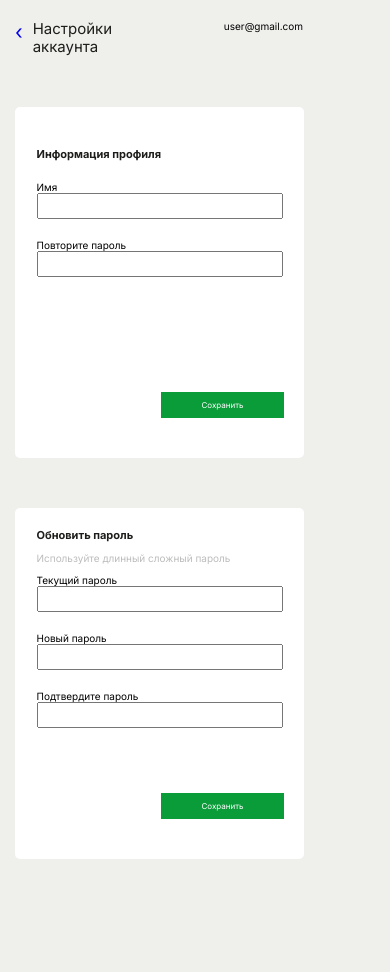
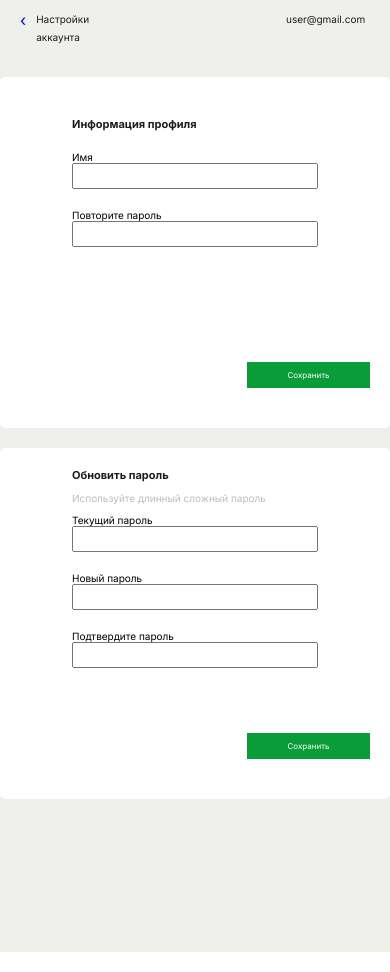
Before and after one commit to Ondar222/Jenil-Jina, a PHP site: page /pages/settingAccount.html in a window 390 px wide. Run offline with PHP 8.4, Linux system fonts and the light colour scheme.

Commit message:
jenil-com

```diff
--- a/index..html
+++ b/index.html
@@ -38,7 +38,7 @@
                 </div>
                 <div class="form_butons">
                     <a class="registered" href="./pages/auth.html">Уже зарегистрированы?</a>
-                    <button class="button" id="button">Зарегистрироваться</button>
+                    <button class="button" id="button" name="button"><a href="./pages/package.html">Зарегистрироваться</a></button>
                 </div>
             </div>
         </div>
--- a/js/script.js
+++ b/js/script.js
@@ -7,7 +7,7 @@ let button = document.querySelector('#button');
 
 let users = {};
 
-function User(name, email, password, repeat__password, regisered) {
+function User(name, email, password, repeat__password) {
     this.name = name;
     this.email = email;
     this.password = password;
--- a/pages/settingAccount.html
+++ b/pages/settingAccount.html
@@ -14,12 +14,14 @@
             <div class="settingAccount__head">
                 <div class="settingAccount__head__title">
                     <div class="settingAccount__back">
-                        <span> <a href="./personalAccount.html">&#8249</a> </span>
+                        <div class="settingAccount__back__back">
+                              <span> <a href="./personalAccount.html">&#8249</a> </span>
                         <p>Настройки аккаунта</p>
+                        </div>
+
+                         <p class="email">user@gmail.com</p>
                     </div>
-                    <div class="email">
-                        <p>user@gmail.com</p>
-                    </div>
+
 
                 </div>
             </div>
--- a/styles/settingAccount.css
+++ b/styles/settingAccount.css
@@ -14,7 +14,7 @@ body {
 
 }
 
-.settingAccount{
+.settingAccount {
     margin: 0 auto;
     width: 360px;
     height: 952px;
@@ -25,33 +25,38 @@ body {
     height: 100%;
     display: flex;
     flex-direction: column;
-    margin-top: 20px;
+    gap: 20px;
 }
 
 .settingAccount__head {
     display: flex;
     width: 100%;
+
 }
 
 .settingAccount__head__title {
     display: flex;
     flex-direction: row;
     justify-content: space-between;
-    width: 80%;
+    width: 100%;
+    padding: 10px 20px;
 }
 
 .settingAccount__back {
     display: flex;
     flex-direction: row;
+    justify-content: space-between;
+    width: 100%;
     gap: 10px;
 }
 
-.settingAccount__back span{
-    font-size: 20px;
+.settingAccount__back__back {
     display: flex;
-    flex-direction: column;
-    justify-content: start;
+    flex-direction: row;
+    gap: 10px;
 }
+
+
 
 .settingAccount__back p {
     display: flex;
@@ -60,13 +65,13 @@ body {
     width: 84px;
     height: 37px;
     color: #1D1E1B;
-    font-size: 15px;
+    font-size: 10px;
     font-weight: 400;
     line-height: 18px;
     cursor: pointer;
 }
 
-.email{
+.email {
     font-size: 10px;
     font-weight: 400;
     line-height: 12px;
@@ -83,7 +88,7 @@ body {
     display: flex;
     flex-direction: column;
     justify-content: space-between;
-    margin-top: 50px;
+    margin: 0 auto;
     border-radius: 5px;
 }
 
@@ -109,7 +114,7 @@ body {
     margin-top: 20px;
 }
 
-.auth__form__field{
+.auth__form__field {
     display: flex;
     flex-direction: column;
     margin: 0 auto;
@@ -131,7 +136,7 @@ body {
     font-size: 10px;
 }
 
-.auth__form_butons{
+.auth__form_butons {
     display: flex;
     flex-direction: row;
     justify-content: end;
@@ -141,7 +146,7 @@ body {
 
 }
 
-.auth__button{
+.auth__button {
     width: 123px;
     height: 26px;
     max-height: 100%;
@@ -152,5 +157,36 @@ body {
     color: #FFFFFF;
     cursor: pointer;
     border: none;
+}
 
+@media(max-width: 430px) {
+    .settingAccount {
+        width: 100%;
+    }
+
+    .settingAccount__container {
+        width: 100%;
+    }
+
+    .settingAccount__head {
+        width: 100%;
+        display: flex;
+        flex-direction: row;
+        justify-content: space-between;
+    }
+
+    .settingAccount__head {
+        width: 100%;
+        display: flex;
+        flex-direction: row;
+        justify-content: space-between
+    }
+
+    .auth__form__container {
+        width: 100%;
+    }
+
+    .auth__form__fields {
+        width: 100%;
+    }
 }
```
Also changed, not shown: styles/economyPackage.css (+13 -0 lines), styles/package.css (+26 -0 lines), styles/personalAccount.css (+28 -0 lines), styles/registration.css (+113 -8 lines), 1 other file.
